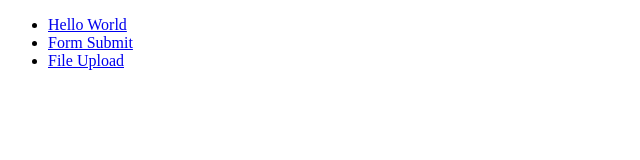
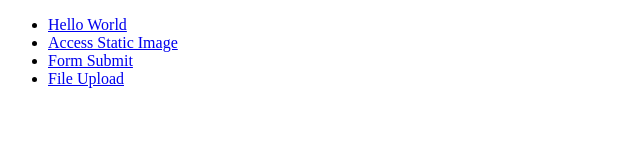
Before and after one commit to kadhiresan/Basic-Express-App, a website: page index.html in a window 1280 px wide. Shown: the whole page, without its empty margins (0-640 px from the left). Drawn offline with Linux system fonts and the light colour scheme.

```diff
--- a/index.html
+++ b/index.html
@@ -6,6 +6,7 @@
 <body>
 	<ul>
 		<li><a href="/hello.html">Hello World</a></li>
+		<li><a href="/images/Placeholder.png">Access Static Image</a></li>
 		<li><a href="/form.html">Form Submit</a></li>
 		<li><a href="/file.html">File Upload</a></li>
 	</ul>
```
